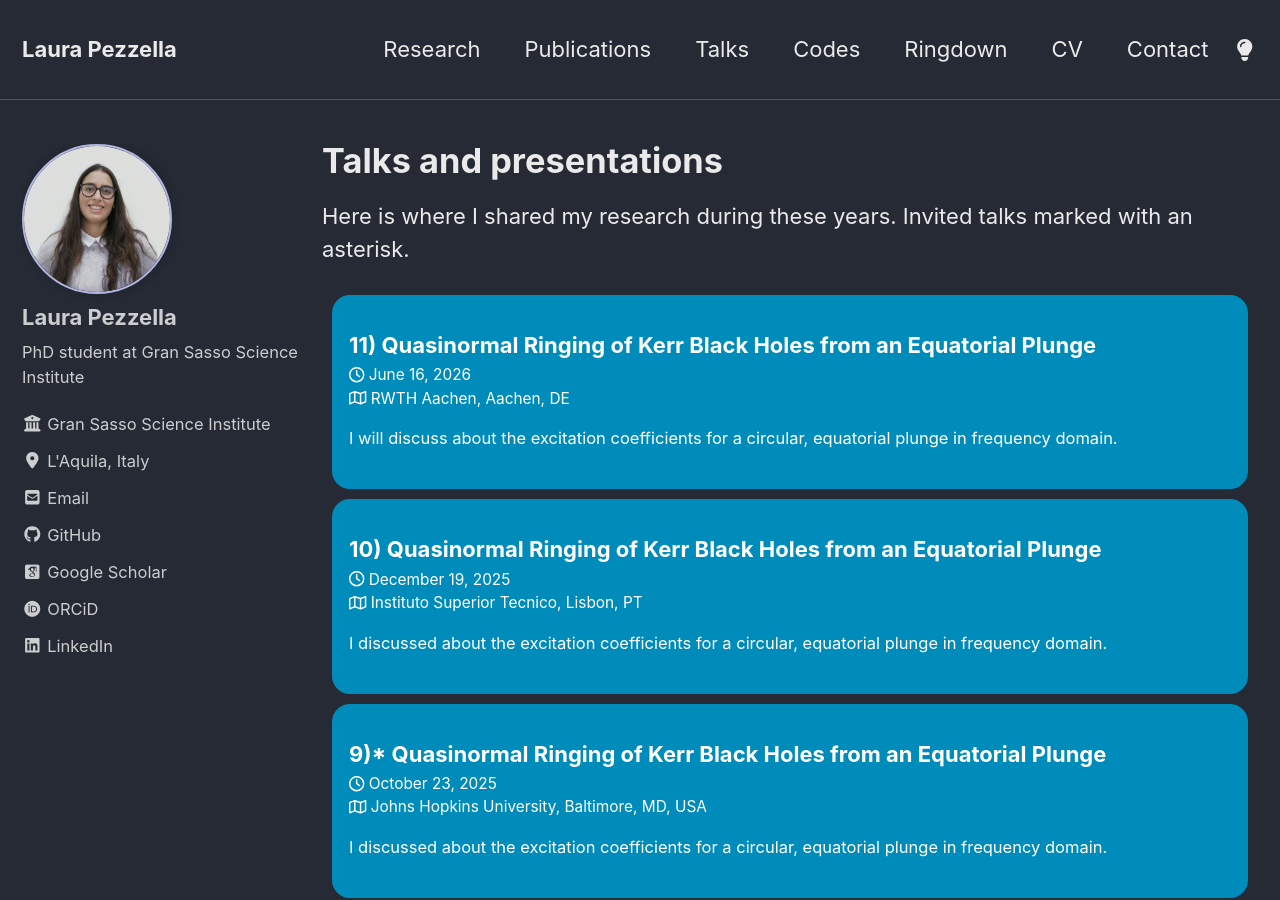
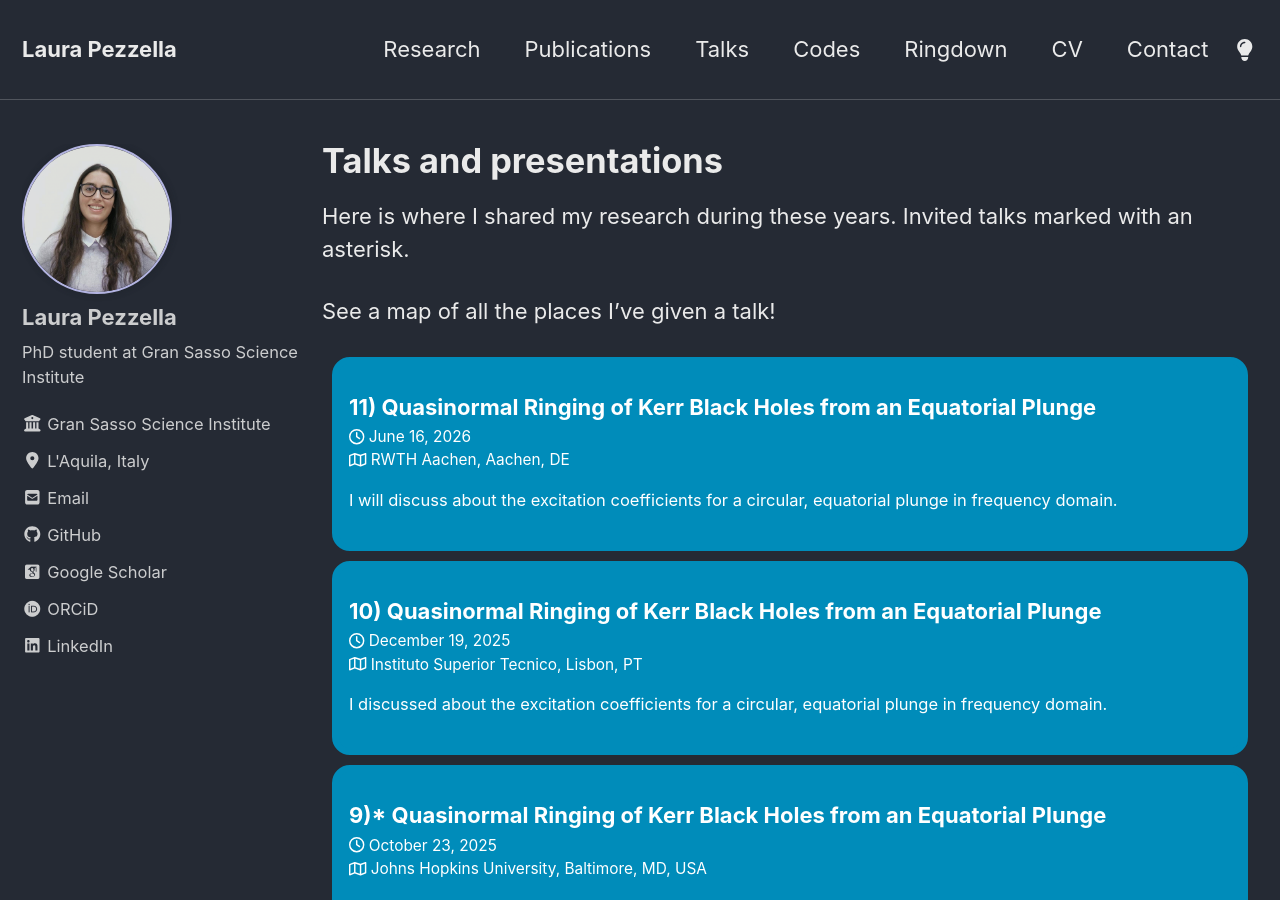
Before and after one commit to PezzLa/pezzla.github.io, a Jekyll site: the page built from _pages/talks.md, in a window 1280 px wide and 900 px high. Built offline with Jekyll 4.4.1, drawn with Linux system fonts in a browser that asks for light colours; some web fonts are replaced.

Commit message:
Update talks.md

```diff
--- a/_pages/talks.md
+++ b/_pages/talks.md
@@ -8,6 +8,9 @@ classes: wide
 
 Here is where I shared my research during these years. Invited talks marked with an asterisk.
 
+ {% if site.talkmap_link == true %}
+See a map of all the places I've given a talk!
+{% endif %}
 
 {% for post in site.talks reversed %}
   {% include archive-single.html %}
```
